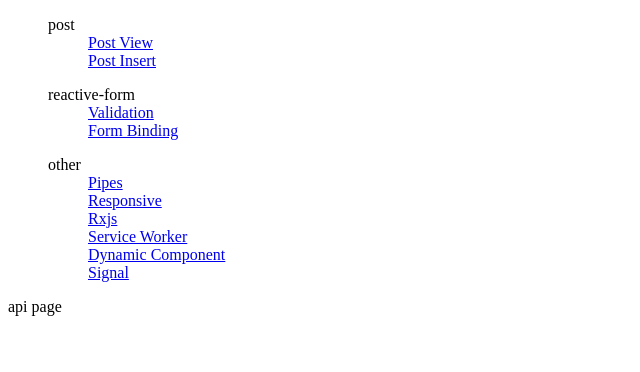
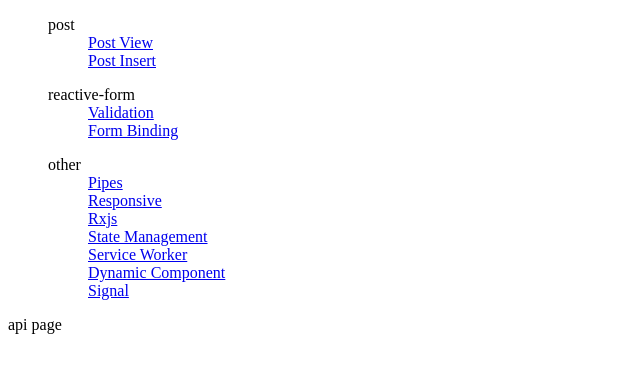
Before and after one commit to SaiWannaAung1/angular-lab, an Angular app: page / in a window 1280 px wide. Shown: the top 372 px of the page, without its empty margins (0-640 px from the left). Built offline with nearby package versions, Linux system fonts and the light colour scheme.

Commit message:
add state management menu

```diff
--- a/src/app/components/menu/menu.component.html
+++ b/src/app/components/menu/menu.component.html
@@ -14,6 +14,7 @@
   <ol><a routerLink ="/pipes">Pipes</a></ol>
   <ol><a routerLink ="/responsive">Responsive</a></ol>
   <ol><a routerLink ="/responsive">Rxjs</a></ol>
+   <ol><a routerLink ="/responsive">State Management</a></ol>
   <ol><a routerLink ="/responsive">Service Worker</a></ol>
   <ol><a routerLink ="/responsive">Dynamic Component</a></ol>
   <ol><a routerLink ="/responsive">Signal</a></ol>
```
